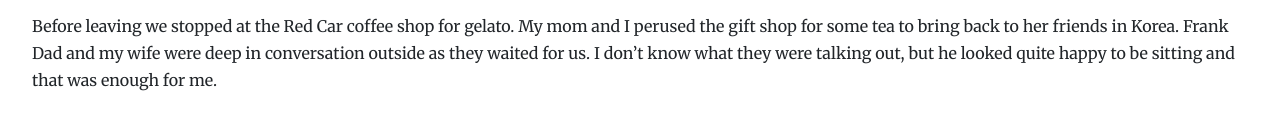
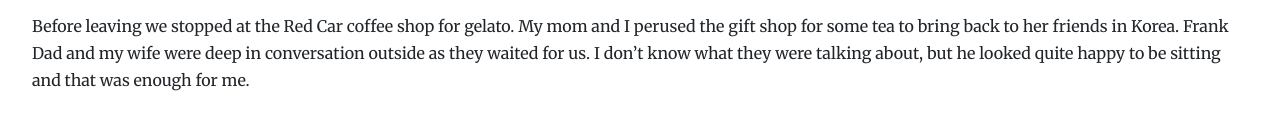
Before and after one commit to kenoak75/My-Huntington-Memory, a plain HTML site: page index.html in a window 1280 px wide. Shown: the part 1335-1458 px from the top of the page. Drawn offline with nearby package versions, Linux system fonts and the light colour scheme; a web font is replaced by a local one.

Commit message:
commit1
First commit

```diff
--- a/index.html
+++ b/index.html
@@ -81,7 +81,7 @@
             </div>
 
 
-    <p id="bottom">Before leaving we stopped at the Red Car coffee shop for gelato. My mom and I perused the gift shop for some tea to bring back to her friends in Korea. Frank Dad and my wife were deep in conversation outside as they waited for us. I don’t know what they were talking out, but he looked quite happy to be sitting and that was enough for me.</p>
+    <p id="bottom">Before leaving we stopped at the Red Car coffee shop for gelato. My mom and I perused the gift shop for some tea to bring back to her friends in Korea. Frank Dad and my wife were deep in conversation outside as they waited for us. I don’t know what they were talking about, but he looked quite happy to be sitting and that was enough for me.</p>
 
 
 
```
